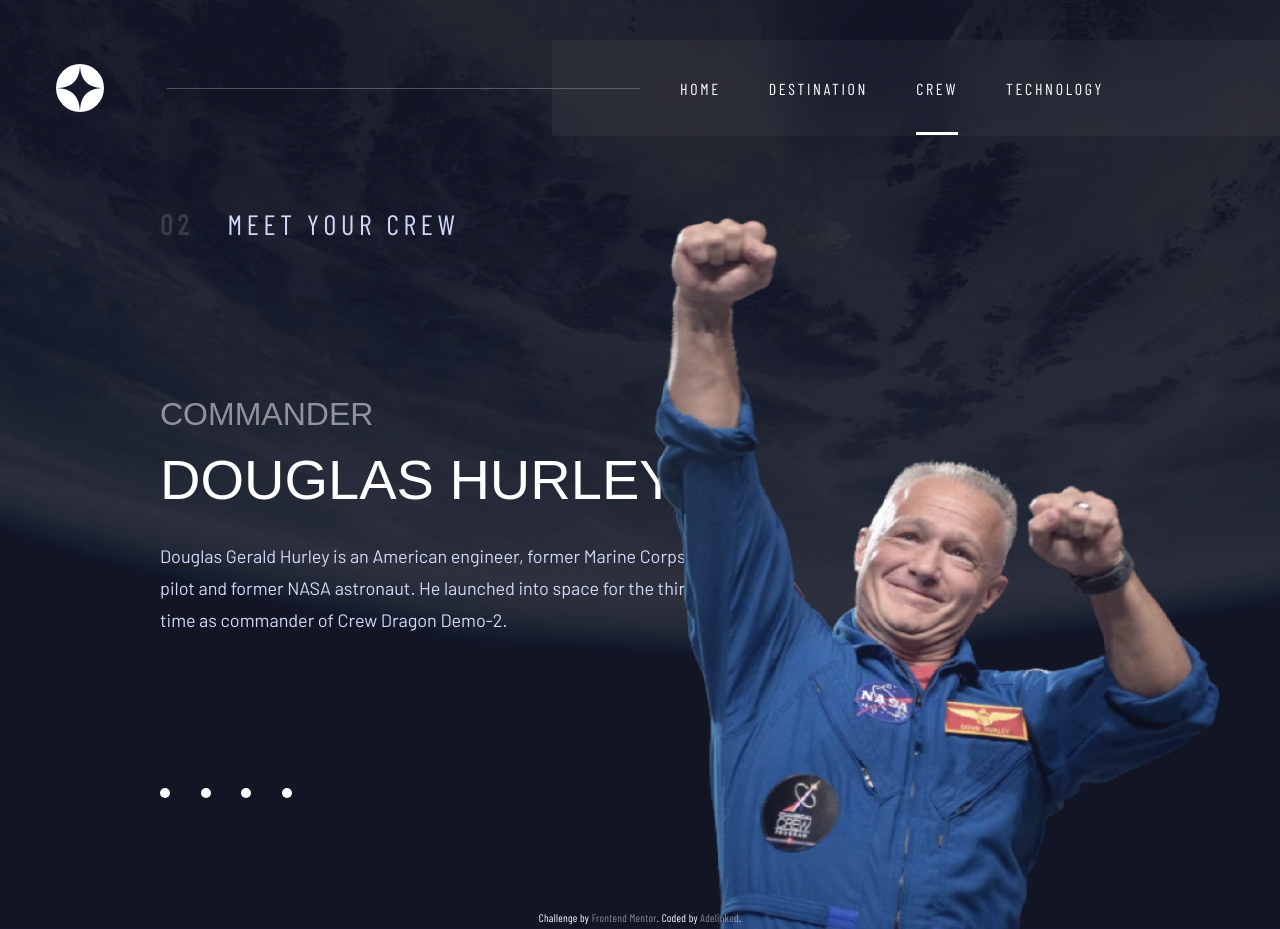
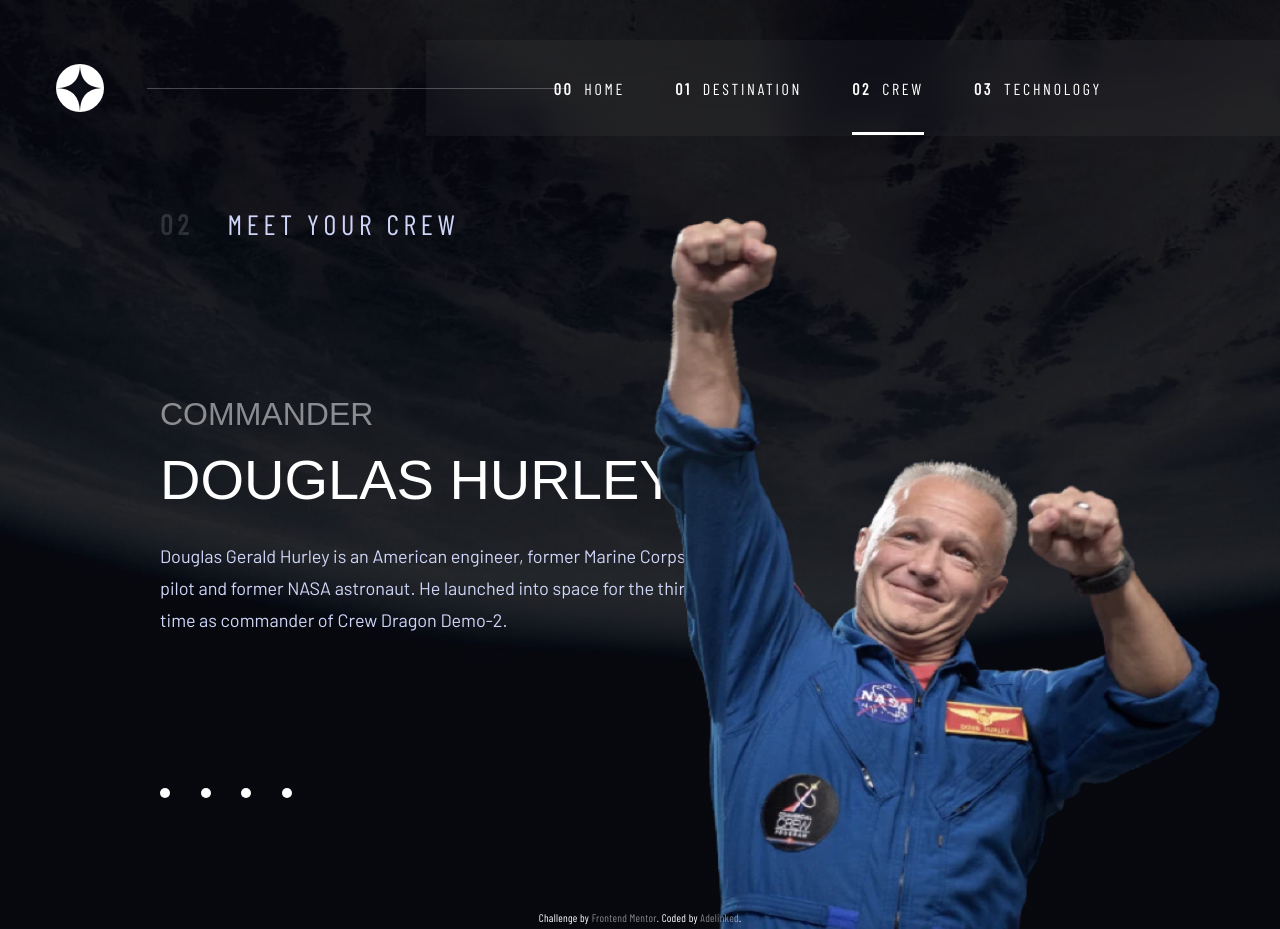
Before and after one commit to Adelinked/space-tourism, a Next.js app: page /crew in a window 1280 px wide. Built offline with nearby package versions, Linux system fonts and the light colour scheme; a web font is replaced by a local one.

Commit message:
add numbers to navbar

```diff
--- a/components/NavBar/NavBar.tsx
+++ b/components/NavBar/NavBar.tsx
@@ -21,7 +21,7 @@ const NavBar = () => {
         <div className="relative w-10 h-10 md:w-12 md:h-12 ">
           <Image src="/assets/shared/logo.svg" alt="Space Logo" layout="fill" />
         </div>
-        <div className="hidden lg:block absolute h-[1px] w-[28%] left-[120px] xl:w-[473px] xl:left-[167px] z-[30] bg-white opacity-25  "></div>
+        <div className="hidden lg:block absolute h-[1px] w-[20%] left-[120px] xl:left-[11.5%] xl:w-[32.8%] z-[30] bg-white opacity-25"></div>
         <div
           className="md:hidden hover:cursor-pointer w-6 h-6"
           onClick={() => setShowVerticalNavBar(true)}
@@ -30,7 +30,7 @@ const NavBar = () => {
         </div>
         <div className="hidden md:flex justify-between items-center navBar h-full text-sm lg:text-[1rem] md:leading-[1.0625rem] lg:leading-[1.1875rem] md:tracking-[0.1475rem] lg:tracking-[0.16875rem] px-12 lg:px-32">
           <>
-            {links.map((i: string) => (
+            {links.map((i: string, index) => (
               <a
                 key={i}
                 href={`${i == "home" ? "/" : `/${i}`}`}
@@ -40,6 +40,9 @@ const NavBar = () => {
                     : "navBarLink"
                 }`}
               >
+                <span className="hidden font-bold font-subHeading2 lg:block mr-[11px]">
+                  0{index}
+                </span>
                 {i}
               </a>
             ))}
--- a/styles/globals.css
+++ b/styles/globals.css
@@ -25,7 +25,7 @@ body {
   background-repeat: no-repeat;
   background-position: center;
   background-size: 100% 100%;
-  mix-blend-mode: screen;
+  /*mix-blend-mode: screen;*/
   position: relative;
 }
 
@@ -40,14 +40,7 @@ body {
 }
 
 .navBar a {
-  @apply font-subHeading2;
-  display: flex;
-  align-items: center;
-  justify-content: center;
-  height: 100%;
-  margin-right: 3rem;
-  cursor: pointer;
-  position: relative;
+  @apply font-subHeading2 flex items-center justify-center h-full mr-[2.3125rem] lg:mr-[3.125rem] cursor-pointer relative;
 }
 
 .activeLink::before {
@@ -77,12 +70,6 @@ body {
   opacity: 1;
   visibility: visible;
   width: 100%;
-}
-
-.navBar span {
-  margin-right: 19px;
-  display: none;
-  font-weight: bold;
 }
 
 .verticalNavBar a {
@@ -130,13 +117,6 @@ body {
   width: 100%;
 }
 
-@media (min-width: 1024px) {
-  .navBar span {
-    margin-right: 19px;
-    display: block;
-  }
-}
-
 .attribution {
   @apply font-subHeading2;
   font-size: 11px;
```
